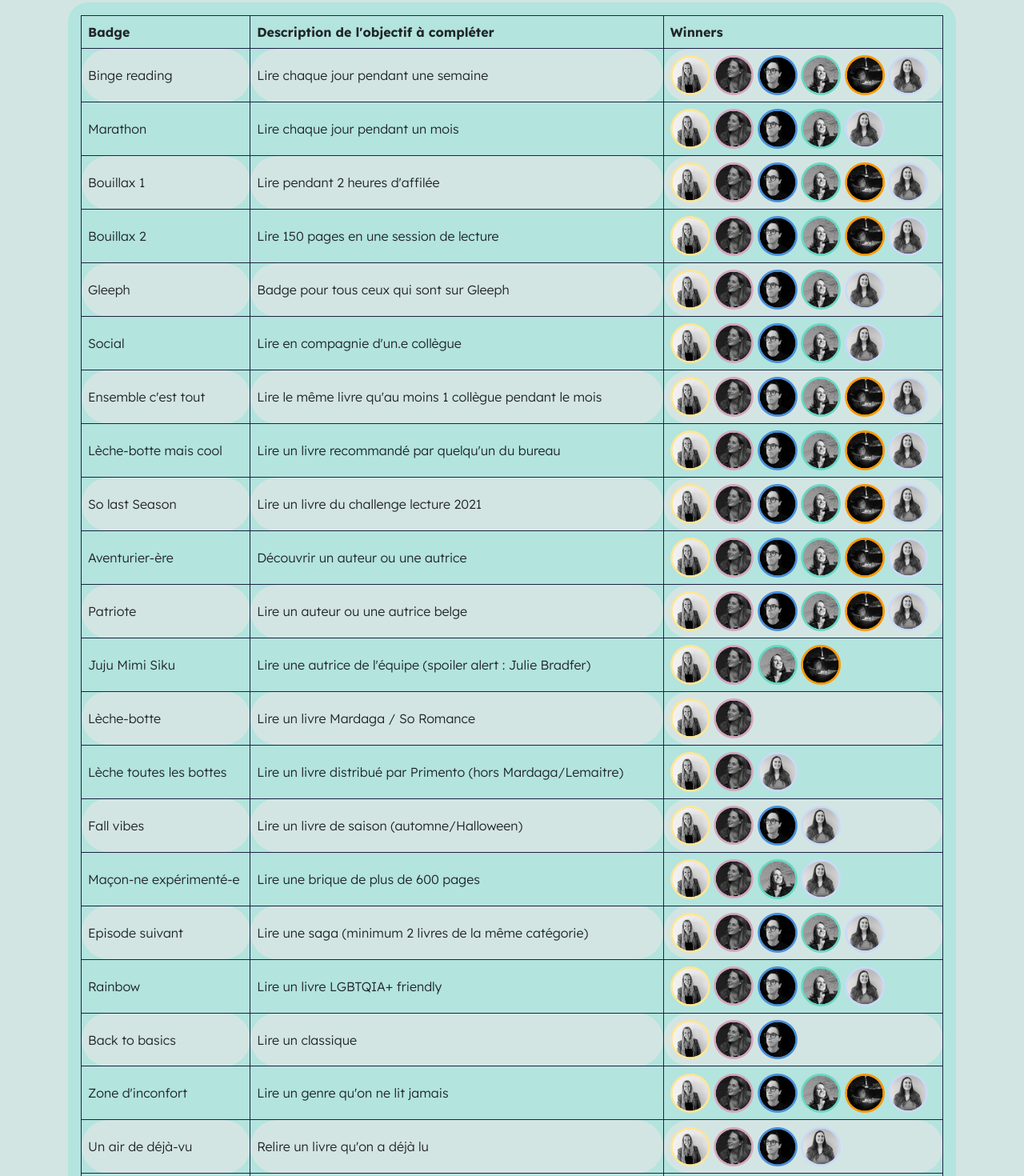
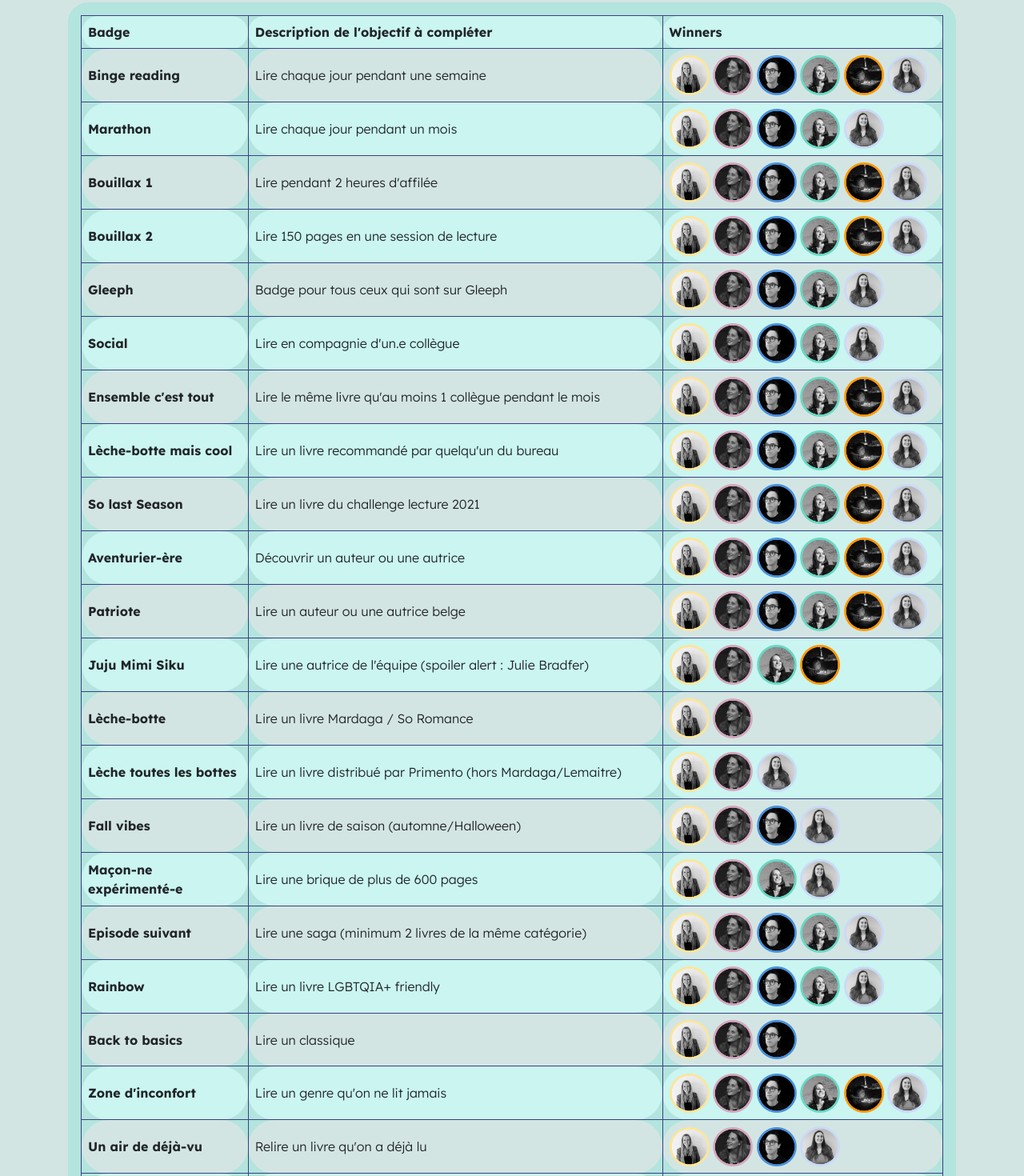
Before and after one commit to lauramarion/Challengelecture2022, a plain HTML site: page index.html in a window 1280 px wide. Shown: the part 3360-4830 px from the top of the page at 80% size. Drawn offline with nearby package versions, Linux system fonts and the light colour scheme; a script that the page names is missing.

Commit message:
maj en attente ?

```diff
--- a/css/style.css
+++ b/css/style.css
@@ -43,7 +43,9 @@ h3.soustitres {
   font-weight: bold;
   margin-top: 1rem;
 }
-
+.bold {
+  font-weight: bold;
+}
 /*
 #main-title {
 }
@@ -388,13 +390,20 @@ table {
 }
 
 td, th {
-  border: 1px solid #1D2142;
+  border: 1px solid #3A4181;
   text-align: left;
   padding: 8px;
   border-radius: 50px;
 }
-
+th {
+font-weight: bold;
+}
 tr:nth-child(even) {
   background-color: #D3E5E3;
 }
+
+tr:nth-child(odd) {
+background-color: #CAF5F0;
+
+}
 /* TABLEAU DES BADGES */
--- a/index.html
+++ b/index.html
@@ -121,149 +121,149 @@
       <h2 id="lesbadges" class="maintitle">4. Les badges</h2>
       <div class="card-vert clairclair">
         <table>
-          <tr>
+          <tr class="clair">
               <th>Badge</td>
               <th>Description de l'objectif à compléter</td>
               <th>Winners</td>
           </tr>
           <tr>
-              <td>Binge reading</td>
+              <th>Binge reading</th>
               <td>Lire chaque jour pendant une semaine</td>
               <td><img class="avatar" src="./img/emiline.png"/> <img class="avatar" src="./img/julie.png"/> <img class="avatar" src="./img/lauram.png"/> <img class="avatar" src="./img/laurav.png"/> <img class="avatar" src="./img/manon.png"/> <img class="avatar" src="./img/zoe.png"/> </td>
           </tr>
           <tr>
-              <td>Marathon</td>
+              <th>Marathon</th>
               <td>Lire chaque jour pendant un mois</td>
               <td><img class="avatar" src="./img/emiline.png"/> <img class="avatar" src="./img/julie.png"/> <img class="avatar" src="./img/lauram.png"/> <img class="avatar" src="./img/laurav.png"/> <img class="avatar" src="./img/zoe.png"/> </td>
           </tr>
           <tr>
-              <td>Bouillax 1</td>
+              <th>Bouillax 1</th>
               <td>Lire pendant 2 heures d'affilée</td>
               <td><img class="avatar" src="./img/emiline.png"/> <img class="avatar" src="./img/julie.png"/> <img class="avatar" src="./img/lauram.png"/> <img class="avatar" src="./img/laurav.png"/> <img class="avatar" src="./img/manon.png"/> <img class="avatar" src="./img/zoe.png"/> </td>
           </tr>
           <tr>
-              <td>Bouillax 2</td>
+              <th>Bouillax 2</th>
               <td>Lire 150 pages en une session de lecture</td>
               <td><img class="avatar" src="./img/emiline.png"/> <img class="avatar" src="./img/julie.png"/> <img class="avatar" src="./img/lauram.png"/> <img class="avatar" src="./img/laurav.png"/> <img class="avatar" src="./img/manon.png"/> <img class="avatar" src="./img/zoe.png"/> </td>
           </tr>
           <tr>
-              <td>Gleeph</td>
+              <th>Gleeph</th>
               <td>Badge pour tous ceux qui sont sur Gleeph</td>
               <td><img class="avatar" src="./img/emiline.png"/> <img class="avatar" src="./img/julie.png"/> <img class="avatar" src="./img/lauram.png"/> <img class="avatar" src="./img/laurav.png"/> <img class="avatar" src="./img/zoe.png"/> </td>
           </tr>
           <tr>
-              <td>Social </td>
+              <th>Social </th>
               <td>Lire en compagnie d'un.e collègue</td>
               <td><img class="avatar" src="./img/emiline.png"/> <img class="avatar" src="./img/julie.png"/> <img class="avatar" src="./img/lauram.png"/> <img class="avatar" src="./img/laurav.png"/> <img class="avatar" src="./img/zoe.png"/> </td>
           </tr>
           <tr>
-              <td>Ensemble c'est tout</td>
+              <th>Ensemble c'est tout</th>
               <td>Lire le même livre qu'au moins 1 collègue pendant le mois </td>
               <td><img class="avatar" src="./img/emiline.png"/> <img class="avatar" src="./img/julie.png"/> <img class="avatar" src="./img/lauram.png"/> <img class="avatar" src="./img/laurav.png"/> <img class="avatar" src="./img/manon.png"/> <img class="avatar" src="./img/zoe.png"/> </td>
           </tr>
           <tr>
-              <td>Lèche-botte mais cool</td>
+              <th>Lèche-botte mais cool</th>
               <td>Lire un livre recommandé par quelqu'un du bureau</td>
               <td><img class="avatar" src="./img/emiline.png"/> <img class="avatar" src="./img/julie.png"/> <img class="avatar" src="./img/lauram.png"/> <img class="avatar" src="./img/laurav.png"/> <img class="avatar" src="./img/manon.png"/> <img class="avatar" src="./img/zoe.png"/> </td>
           </tr>
           <tr>
-              <td>So last Season</td>
+              <th>So last Season</th>
               <td>Lire un livre du challenge lecture 2021</td>
               <td><img class="avatar" src="./img/emiline.png"/> <img class="avatar" src="./img/julie.png"/> <img class="avatar" src="./img/lauram.png"/> <img class="avatar" src="./img/laurav.png"/> <img class="avatar" src="./img/manon.png"/> <img class="avatar" src="./img/zoe.png"/> </td>
           </tr>
           <tr>
-              <td>Aventurier-ère</td>
+              <th>Aventurier-ère</th>
               <td>Découvrir un auteur ou une autrice</td>
               <td><img class="avatar" src="./img/emiline.png"/> <img class="avatar" src="./img/julie.png"/> <img class="avatar" src="./img/lauram.png"/> <img class="avatar" src="./img/laurav.png"/> <img class="avatar" src="./img/manon.png"/> <img class="avatar" src="./img/zoe.png"/> </td>
           </tr>
           <tr>
-              <td>Patriote</td>
+              <th>Patriote</th>
               <td>Lire un auteur ou une autrice belge </td>
               <td><img class="avatar" src="./img/emiline.png"/> <img class="avatar" src="./img/julie.png"/> <img class="avatar" src="./img/lauram.png"/> <img class="avatar" src="./img/laurav.png"/> <img class="avatar" src="./img/manon.png"/> <img class="avatar" src="./img/zoe.png"/> </td>
           </tr>
           <tr>
-              <td>Juju Mimi Siku</td>
+              <th>Juju Mimi Siku</th>
               <td>Lire une autrice de l'équipe (spoiler alert : Julie Bradfer)</td>
               <td><img class="avatar" src="./img/emiline.png"/> <img class="avatar" src="./img/julie.png"/> <img class="avatar" src="./img/laurav.png"/> <img class="avatar" src="./img/manon.png"/></td>
           </tr>
           <tr>
-              <td>Lèche-botte</td>
+              <th>Lèche-botte</th>
               <td>Lire un livre Mardaga / So Romance</td>
               <td><img class="avatar" src="./img/emiline.png"/> <img class="avatar" src="./img/julie.png"/></td>
           </tr>
           <tr>
-              <td>Lèche toutes les bottes</td>
+              <th>Lèche toutes les bottes</th>
               <td>Lire un livre distribué par Primento (hors Mardaga/Lemaitre)</td>
               <td><img class="avatar" src="./img/emiline.png"/> <img class="avatar" src="./img/julie.png"/> <img class="avatar" src="./img/zoe.png"/></td>
           </tr>
           <tr>
-              <td>Fall vibes</td>
+              <th>Fall vibes</th>
               <td>Lire un livre de saison (automne/Halloween)</td>
               <td><img class="avatar" src="./img/emiline.png"/> <img class="avatar" src="./img/julie.png"/> <img class="avatar" src="./img/lauram.png"/> <img class="avatar" src="./img/zoe.png"/> </td>
           </tr>
           <tr>
-              <td>Maçon-ne expérimenté-e</td>
+              <th>Maçon-ne expérimenté-e</th>
               <td>Lire une brique de plus de 600 pages </td>
               <td><img class="avatar" src="./img/emiline.png"/> <img class="avatar" src="./img/julie.png"/> <img class="avatar" src="./img/laurav.png"/> <img class="avatar" src="./img/zoe.png"/> </td>
           </tr>
           <tr>
-              <td>Episode suivant</td>
+              <th>Episode suivant</th>
               <td>Lire une saga (minimum 2 livres de la même catégorie)</td>
               <td><img class="avatar" src="./img/emiline.png"/> <img class="avatar" src="./img/julie.png"/> <img class="avatar" src="./img/lauram.png"/> <img class="avatar" src="./img/laurav.png"/> <img class="avatar" src="./img/zoe.png"/> </td>
           </tr>
           <tr>
-              <td>Rainbow</td>
+              <th>Rainbow</th>
               <td>Lire un livre LGBTQIA+ friendly</td>
               <td><img class="avatar" src="./img/emiline.png"/> <img class="avatar" src="./img/julie.png"/> <img class="avatar" src="./img/lauram.png"/> <img class="avatar" src="./img/laurav.png"/> <img class="avatar" src="./img/zoe.png"/> </td>
           </tr>
           <tr>
-              <td>Back to basics</td>
+              <th>Back to basics</th>
               <td>Lire un classique</td>
               <td><img class="avatar" src="./img/emiline.png"/> <img class="avatar" src="./img/julie.png"/> <img class="avatar" src="./img/lauram.png"/></td>
           </tr>
           <tr>
-              <td>Zone d'inconfort</td>
+              <th>Zone d'inconfort</th>
               <td>Lire un genre qu'on ne lit jamais</td>
               <td><img class="avatar" src="./img/emiline.png"/> <img class="avatar" src="./img/julie.png"/> <img class="avatar" src="./img/lauram.png"/> <img class="avatar" src="./img/laurav.png"/> <img class="avatar" src="./img/manon.png"/> <img class="avatar" src="./img/zoe.png"/> </td>
           </tr>
           <tr>
-              <td>Un air de déjà-vu</td>
+              <th>Un air de déjà-vu</th>
               <td>Relire un livre qu'on a déjà lu </td>
               <td><img class="avatar" src="./img/emiline.png"/> <img class="avatar" src="./img/julie.png"/> <img class="avatar" src="./img/lauram.png"/> <img class="avatar" src="./img/zoe.png"/> </td>
           </tr>
           <tr>
-              <td>Le livre est mieux</td>
+              <th>Le livre est mieux</th>
               <td>Lire un livre + regarder le film</td>
               <td><img class="avatar" src="./img/emiline.png"/> <img class="avatar" src="./img/julie.png"/> <img class="avatar" src="./img/lauram.png"/> <img class="avatar" src="./img/zoe.png"/></td>
           </tr>
           <tr>
-              <td>Vide ta PAL </td>
+              <th>Vide ta PAL </th>
               <td>Lire un livre que tu traines depuis un an dans ta PAL</td>
               <td><img class="avatar" src="./img/emiline.png"/> <img class="avatar" src="./img/julie.png"/> <img class="avatar" src="./img/lauram.png"/></td>
           </tr>
           <tr>
-              <td>Inception</td>
+              <th>Inception</th>
               <td>Lire un livre qui parle de livres (thème Littérature/Bibliothèque)</td>
               <td><img class="avatar" src="./img/emiline.png"/> <img class="avatar" src="./img/julie.png"/> <img class="avatar" src="./img/manon.png"/> <img class="avatar" src="./img/zoe.png"/></td>
           </tr>
           <tr>
-              <td>VO</td>
+              <th>VO</th>
               <td>Lire un livre en VO</td>
               <td><img class="avatar" src="./img/emiline.png"/> <img class="avatar" src="./img/julie.png"/> <img class="avatar" src="./img/lauram.png"/> <img class="avatar" src="./img/laurav.png"/> <img class="avatar" src="./img/zoe.png"/> </td>
           </tr>
        <tr>
-              <td>Glow up</td>
+              <th>Glow up</th>
               <td>Faire une meilleure perf que l'année précédente</td>
               <td><img class="avatar" src="./img/emiline.png"/> <img class="avatar" src="./img/julie.png"/> <img class="avatar" src="./img/lauram.png"/> <img class="avatar" src="./img/laurav.png"/> <img class="avatar" src="./img/leopold.png"/> <img class="avatar" src="./img/manon.png"/> <img class="avatar" src="./img/zoe.png"/> </td>
           </tr>
 
           <tr>
-              <td>Bookstragrameuse en chef</td>
+              <th>Bookstragram</th>
               <td>Faire une belle photo d'un livre lu pendant le mois (vote final par l'équipe)</td>
               <td>??</td>
           </tr>
           <tr>
-              <td>Le Seigneur des Badges</td>
+              <th>Le Seigneur des Badges</th>
               <td>Un badge pour les gouverner tous</td>
               <td>??</td>
           </tr>
```
